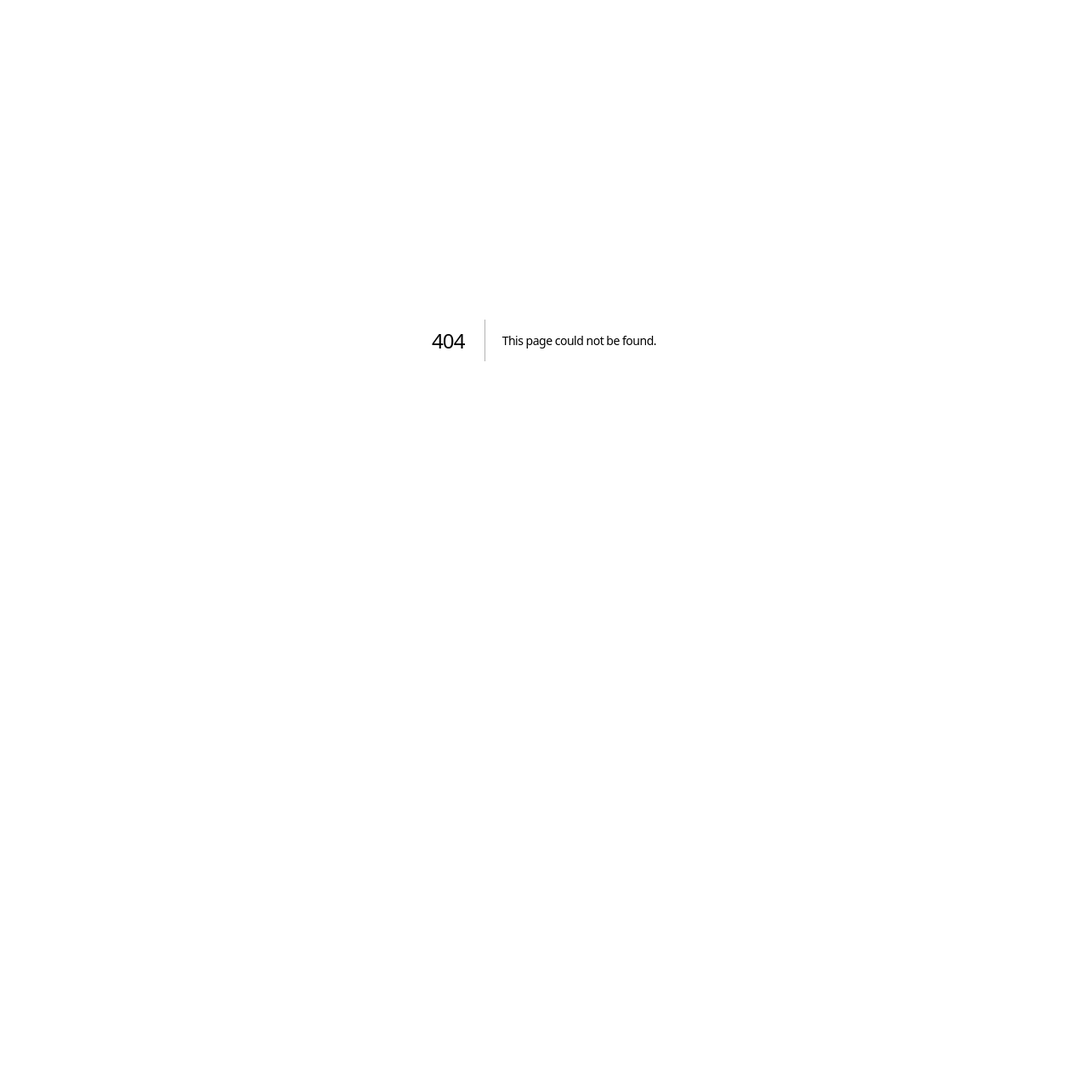
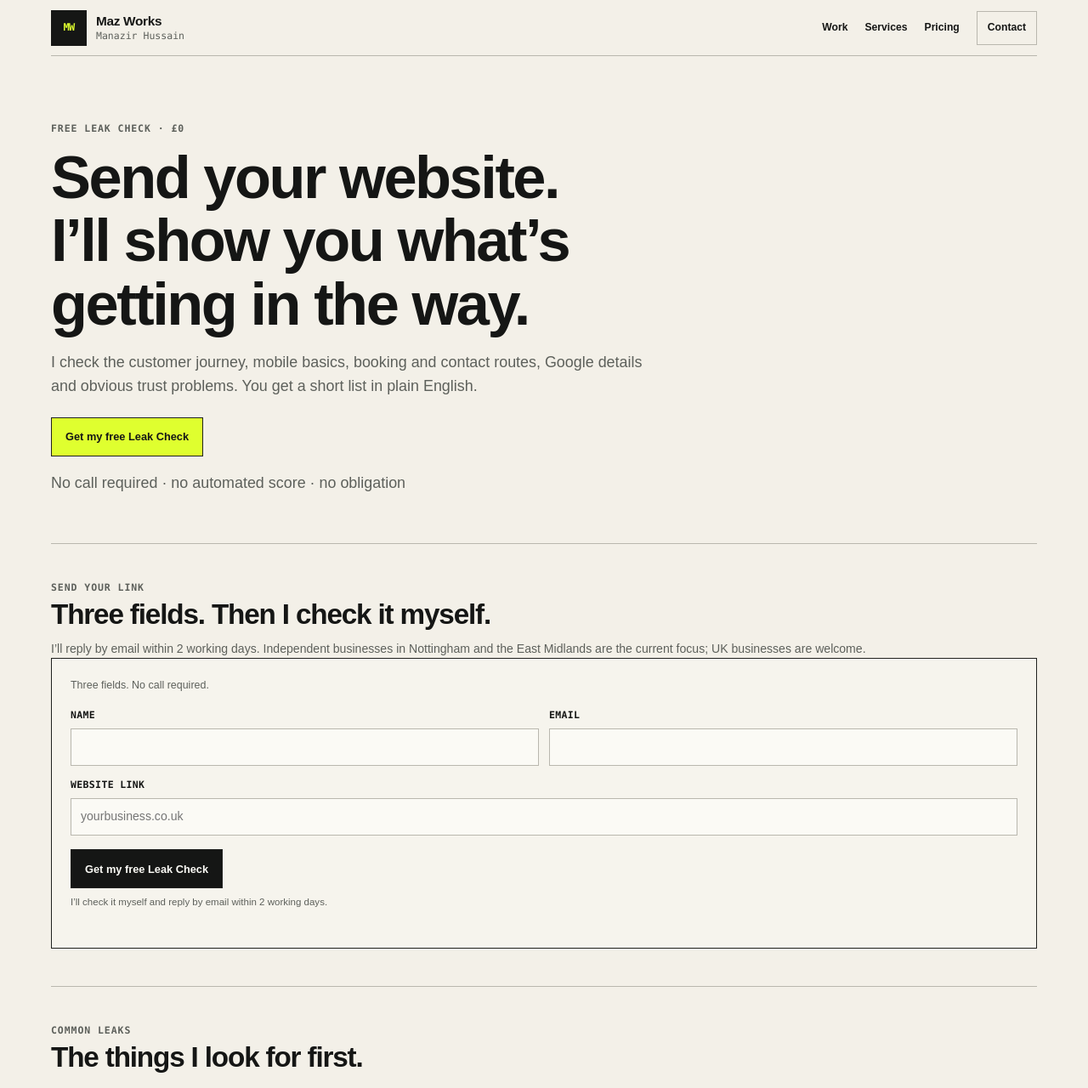
Before and after one commit to manazoid4/mazos-site, a Next.js app: page /leak-check in a window 1280 px wide. Before the commit this address had no page. Shown: the top 1280 px of the page at 85% size. Before the commit the page ends 800 px from the top, so only its background shows below. Built offline with nearby package versions, Linux system fonts and the light colour scheme.

Commit message:
Add dedicated free Leak Check page

```diff
--- /dev/null
+++ b/app/leak-check/page.tsx
@@ -0,0 +1,107 @@
+import type { Metadata } from 'next';
+import { SiteFooter, SiteHeader } from '../site-chrome';
+import { SITE_URL } from '../site';
+import { LeakCheckForm } from './leak-check-form';
+
+const PAGE_URL = `${SITE_URL}/leak-check`;
+
+export const metadata: Metadata = {
+  title: 'Free Website Leak Check for Small Businesses',
+  description: 'Send your website and get a short, plain-English Leak Check covering obvious customer friction, broken routes and the first thing worth fixing. Free, no call required.',
+  alternates: { canonical: PAGE_URL },
+  openGraph: {
+    title: 'Free Website Leak Check — Maz Works',
+    description: 'Send your website. Get a short, prioritised list of obvious customer leaks and the first thing worth fixing.',
+    url: PAGE_URL,
+    type: 'website',
+  },
+};
+
+const CHECKS = [
+  'Broken or outdated booking and contact links',
+  'Phone and enquiry actions that are awkward on mobile',
+  'Forms that fail, ask too much or hide the next step',
+  'Obvious Google, business-name or trust problems',
+  'Pages that look unfinished, confusing or hard to act on',
+  'Simple missed opportunities for reviews or repeat bookings',
+];
+
+const RETURN = [
+  'A short list of the problems I can actually verify',
+  'The order I would fix them in',
+  'The smallest sensible paid fix, only if one is worth doing',
+];
+
+export default function LeakCheckPage() {
+  const structuredData = {
+    '@context': 'https://schema.org',
+    '@type': 'Service',
+    name: 'Maz Works Free Website Leak Check',
+    description: 'A free manual review of a small-business website for obvious customer-facing friction and broken routes.',
+    url: PAGE_URL,
+    provider: { '@type': 'Organization', name: 'Maz Works', url: SITE_URL },
+    areaServed: [
+      { '@type': 'City', name: 'Nottingham' },
+      { '@type': 'AdministrativeArea', name: 'East Midlands' },
+      { '@type': 'Country', name: 'United Kingdom' },
+    ],
+    offers: { '@type': 'Offer', price: '0', priceCurrency: 'GBP' },
+  };
+
+  return (
+    <main>
+      <script
+        type="application/ld+json"
+        dangerouslySetInnerHTML={{ __html: JSON.stringify(structuredData).replace(/</g, '\\u003c') }}
+      />
+      <SiteHeader />
+
+      <section className="mw-resource-hero" id="main-content" tabIndex={-1} aria-labelledby="leak-check-title">
+        <p className="eyebrow">Free Leak Check · £0</p>
+        <h1 id="leak-check-title">Send your website. I’ll show you what’s getting in the way.</h1>
+        <p>I check the customer journey, mobile basics, booking and contact routes, Google details and obvious trust problems. You get a short list in plain English.</p>
+        <div className="mw-actions">
+          <a className="button button-signal" href="#leak-check-form">Get my free Leak Check</a>
+        </div>
+        <p className="mw-hero-note">No call required · no automated score · no obligation</p>
+      </section>
+
+      <section className="mw-qw-section" aria-labelledby="leak-check-send-title">
+        <p className="eyebrow">Send your link</p>
+        <h2 id="leak-check-send-title">Three fields. Then I check it myself.</h2>
+        <p className="mw-qw-lead">I’ll reply by email within 2 working days. Independent businesses in Nottingham and the East Midlands are the current focus; UK businesses are welcome.</p>
+        <LeakCheckForm />
+      </section>
+
+      <section className="mw-qw-section" aria-labelledby="leak-check-checks-title">
+        <p className="eyebrow">Common leaks</p>
+        <h2 id="leak-check-checks-title">The things I look for first.</h2>
+        <ul className="mw-qw-list">
+          {CHECKS.map((item) => <li key={item}>{item}</li>)}
+        </ul>
+      </section>
+
+      <section className="mw-qw-section" aria-labelledby="leak-check-return-title">
+        <p className="eyebrow">What you get back</p>
+        <h2 id="leak-check-return-title">A useful answer, not a sales report.</h2>
+        <ul className="mw-qw-list">
+          {RETURN.map((item) => <li key={item}>{item}</li>)}
+        </ul>
+        <p className="mw-qw-lead">If nothing important is wrong, I’ll say that too.</p>
+      </section>
+
+      <section className="mw-resource-cta" aria-labelledby="leak-check-cta-title">
+        <div>
+          <p className="eyebrow">Free first step</p>
+          <h2 id="leak-check-cta-title">Want me to check yours?</h2>
+          <p>Send the link. No discovery call before you get something useful.</p>
+        </div>
+        <div className="mw-actions">
+          <a className="button button-signal" href="#leak-check-form">Get the free check</a>
+        </div>
+      </section>
+
+      <SiteFooter />
+    </main>
+  );
+}
```
